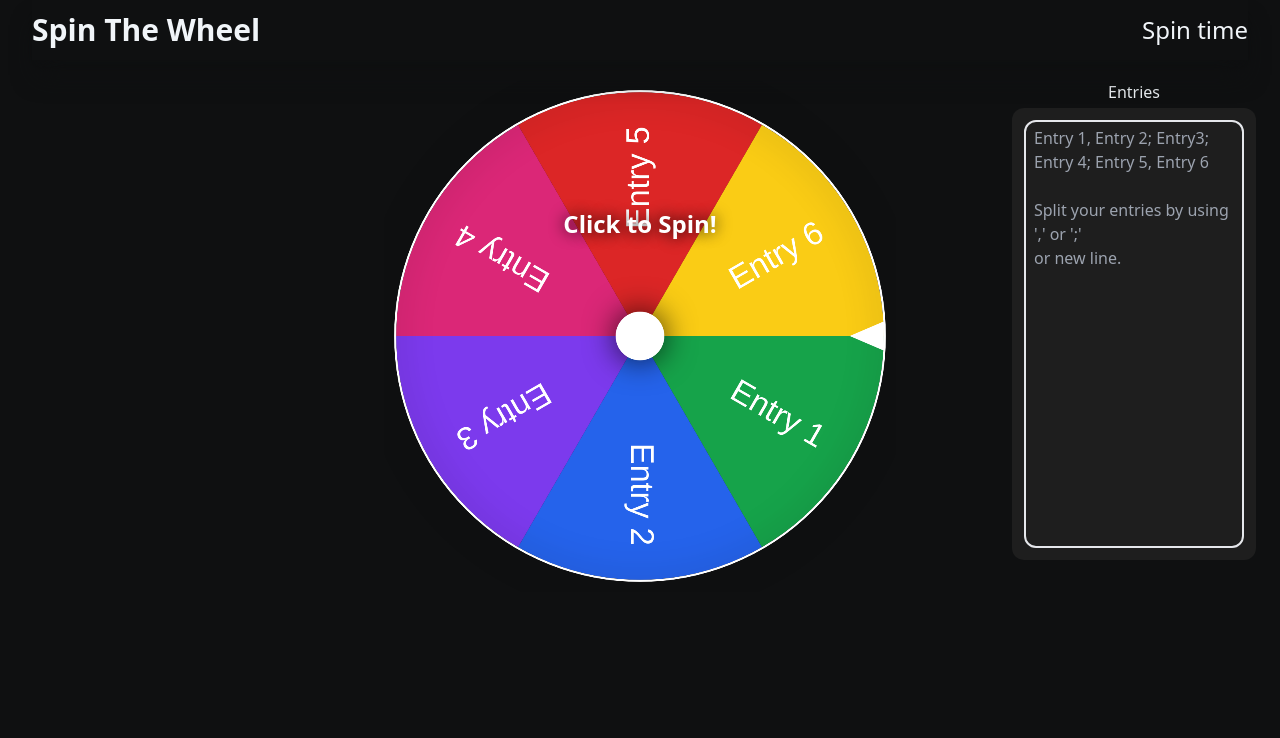
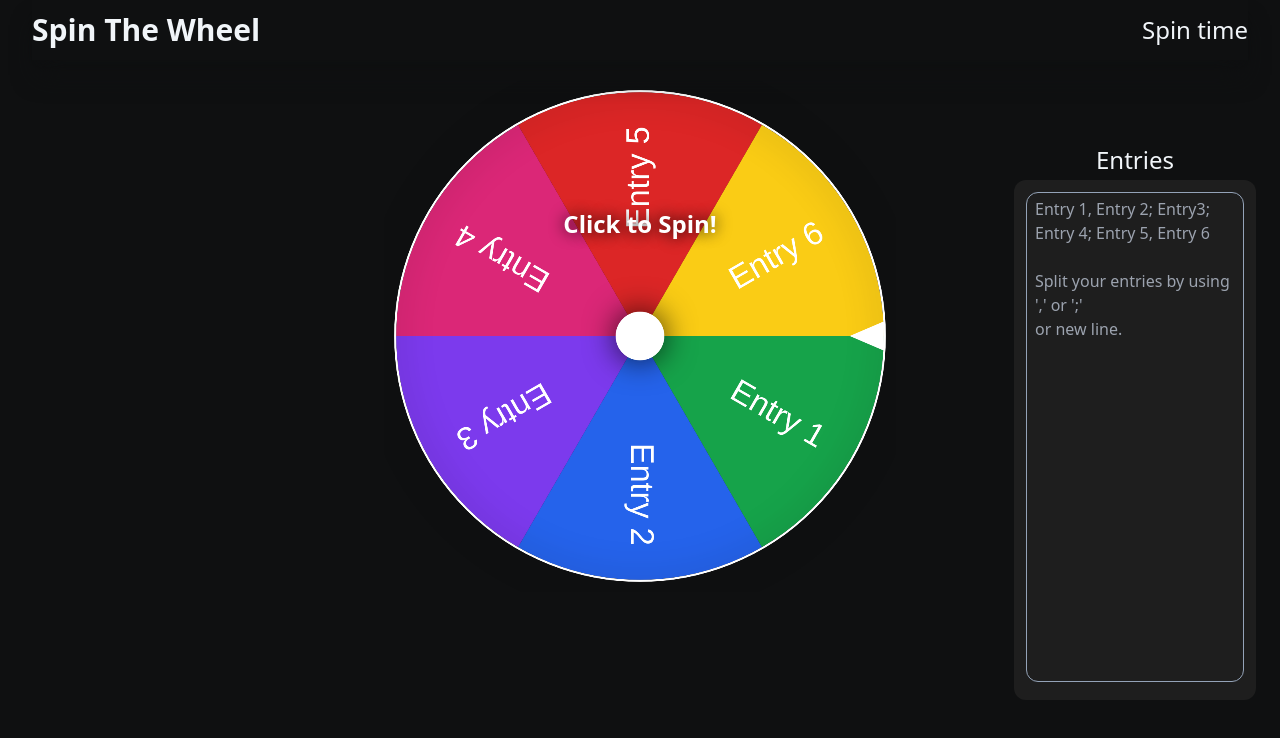
Before and after one commit to ajvejko/WheelOfFortune, a Vue app: page / in a window 1280 px wide. Shown: the top 738 px of the page. Built offline with nearby package versions, Linux system fonts and the light colour scheme.

Commit message:
changes to EntryPanel

```diff
--- a/src/App.vue
+++ b/src/App.vue
@@ -17,6 +17,10 @@ import EntryPanel from "./components/EntryPanel.vue";
 </template>
 
 <style>
+body {
+  overflow-x: hidden;
+}
+
 .button-transition {
   transition: all ease 300ms;
 }
--- a/src/components/EntryPanel.vue
+++ b/src/components/EntryPanel.vue
@@ -36,17 +36,18 @@ watchEffect(() => {
 });
 </script>
 <template>
-  <div class="mx-6 mt-16 flex h-[60vh] flex-col sm:mt-0">
-    <div class="flex justify-evenly text-slate-100">
+  <div class="mx-6 mt-16 flex flex-col sm:mt-8 lg:mt-16">
+    <div class="flex justify-evenly text-lg text-slate-100 sm:text-2xl">
       <button>Entries</button>
     </div>
 
     <div class="mt-1 grow rounded-xl bg-[#1E1E1E] p-3">
       <textarea
         type="text"
+        rows="20"
         v-model="entries"
         placeholder="Entry 1, Entry 2; Entry3;&#10;Entry 4; Entry 5, Entry 6 &#10;&#10;Split your entries by using ',' or ';' &#10;or new line."
-        class="h-full w-full resize-none rounded-xl border-2 bg-transparent px-2 py-1 text-slate-100 focus:outline-none"
+        class="button-transition h-full w-full resize-none rounded-xl border border-slate-400 bg-transparent px-2 py-1 text-slate-100 hover:border-white focus:border-white focus:outline-none"
       >
       </textarea>
     </div>
```
